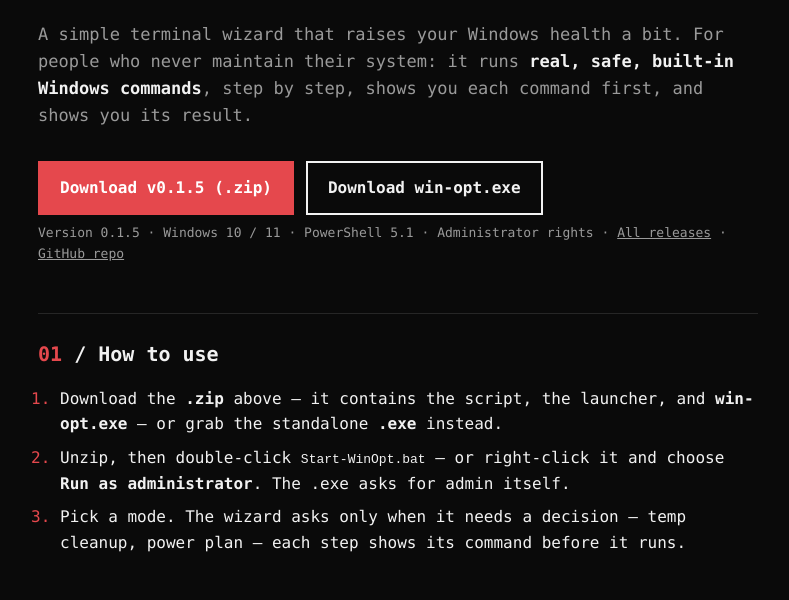
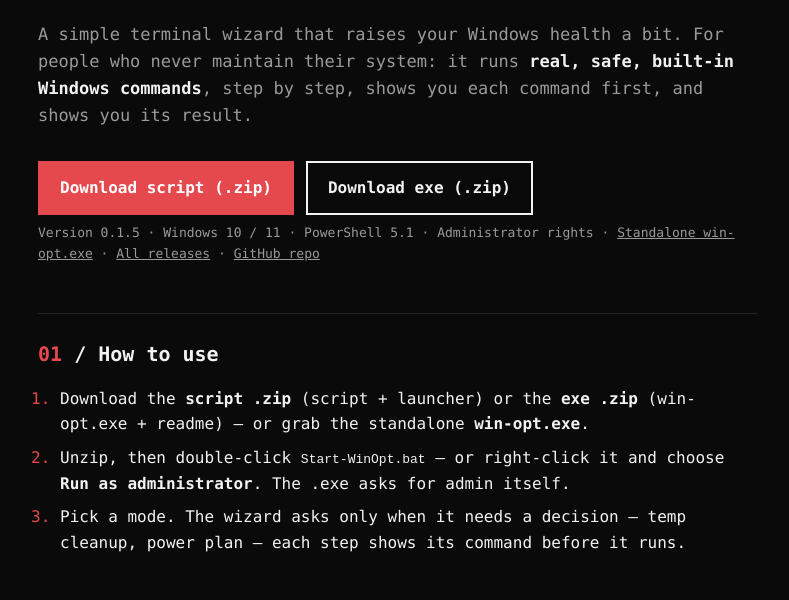
Before and after one commit to ILIV007/win-opt, a plain HTML site: page index.html in a window 1280 px wide. Shown: the part 141-741 px from the top of the page, without its empty margins (242-1031 px from the left). Drawn offline with Linux system fonts and the light colour scheme.

Commit message:
win-opt site: two separate download zips

```diff
--- a/index.html
+++ b/index.html
@@ -49,16 +49,17 @@ Windows commands</strong>, step by step, shows you each command first, and shows
 you its result.</p>
 
 <div class="downloads">
-  <a class="btn primary" href="https://github.com/ILIV007/win-opt/releases/download/v0.1.5/win-opt-v0.1.5.zip">Download v0.1.5 (.zip)</a>
-  <a class="btn" href="https://github.com/ILIV007/win-opt/releases/download/v0.1.5/win-opt.exe">Download win-opt.exe</a>
+  <a class="btn primary" href="https://github.com/ILIV007/win-opt/releases/download/v0.1.5/win-opt-v0.1.5.zip">Download script (.zip)</a>
+  <a class="btn" href="https://github.com/ILIV007/win-opt/releases/download/v0.1.5/win-opt-exe-v0.1.5.zip">Download exe (.zip)</a>
 </div>
 <p class="meta">Version 0.1.5 &middot; Windows 10 / 11 &middot; PowerShell 5.1 &middot; Administrator rights &middot;
+<a href="https://github.com/ILIV007/win-opt/releases/download/v0.1.5/win-opt.exe">Standalone win-opt.exe</a> &middot;
 <a href="https://github.com/ILIV007/win-opt/releases">All releases</a> &middot;
 <a href="https://github.com/ILIV007/win-opt">GitHub repo</a></p>
 
 <h2><span class="num">01</span> / How to use</h2>
 <ol>
-  <li>Download the <strong>.zip</strong> above — it contains the script, the launcher, and <strong>win-opt.exe</strong> — or grab the standalone <strong>.exe</strong> instead.</li>
+  <li>Download the <strong>script .zip</strong> (script + launcher) or the <strong>exe .zip</strong> (win-opt.exe + readme) — or grab the standalone <strong>win-opt.exe</strong>.</li>
   <li>Unzip, then double-click <code>Start-WinOpt.bat</code> — or right-click it and choose <strong>Run as administrator</strong>. The .exe asks for admin itself.</li>
   <li>Pick a mode. The wizard asks only when it needs a decision — temp cleanup, power plan — each step shows its command before it runs.</li>
 </ol>
```
